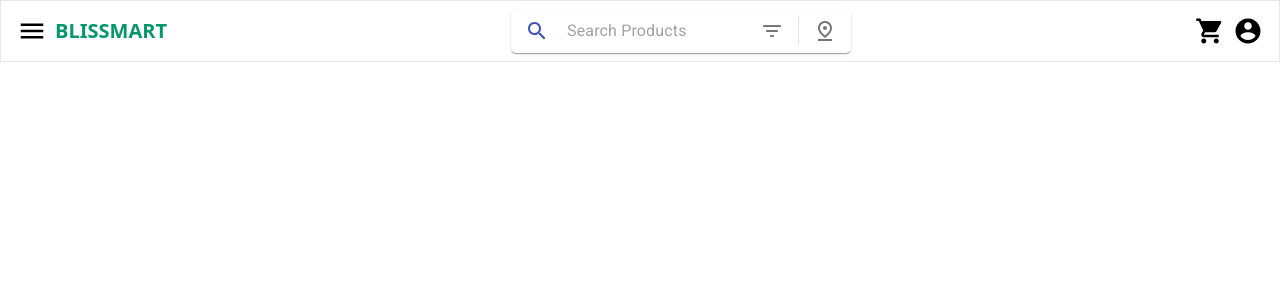
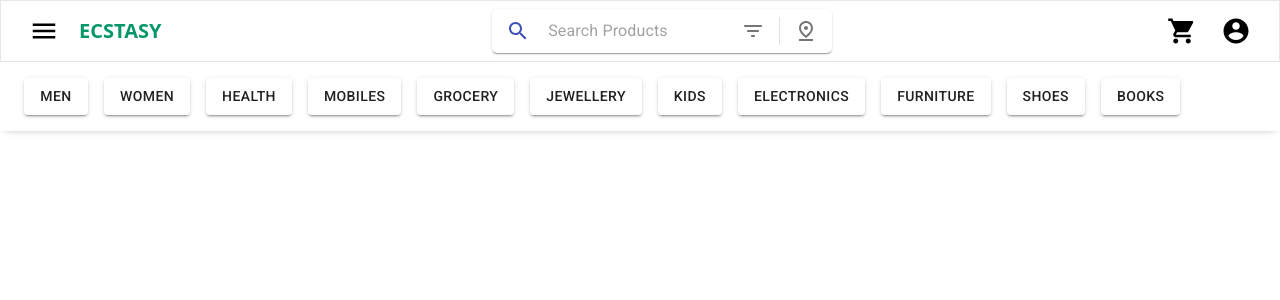
Before and after one commit to ManasAgarwal21/Ecstasy, a React (Create React App) app: page /login in a window 1280 px wide. Both pictures are taken after typing "name@example.com", "Sample123" into the empty fields and a click on the button "SIGN IN". Shown: the top 300 px of the page. Built offline with nearby package versions, Linux system fonts and the light colour scheme.

Commit message:
fixed duplicate code in home and navbar component and updated navbar component, removed extra code from categories component

```diff
--- a/src/components/Categories.js
+++ b/src/components/Categories.js
@@ -7,7 +7,7 @@ const useStyles = makeStyles(theme => ({
         padding: '8px 16px',
         display: 'block',
         overflow: 'scroll',
-        boxShadow: '0px 0px 8px -4px rgba(0,0,0,0.5)',
+        boxShadow: '0px 2px 8px -5px rgba(0,0,0,0.5)',
         '&::-webkit-scrollbar':{
             display: 'none'
         }
@@ -32,7 +32,7 @@ const useStyles = makeStyles(theme => ({
 }))
 
 const listItems = ['Men', 'Women', 'Health',
-    'Mobiles', 'Jewellery', 'Kids',
+    'Mobiles', 'Grocery', 'Jewellery', 'Kids',
     'Electronics', 'Furniture', 'Shoes', 'Books'];
 
 export default function Categories(){
@@ -41,7 +41,6 @@ export default function Categories(){
     const handleClick = event => {
         const target = (event.target.tagName === 'BUTTON') ?
             event.target : event.target.offsetParent;
-        if(target.tagName === 'BUTTON'){
         switch(target.classList.contains(classNames.button)){
             case true :
                     target.classList.add(classNames.buttonColoured);
@@ -52,7 +51,6 @@ export default function Categories(){
                     target.classList.remove(classNames.buttonColoured)
                 break;
             default: return;
-            }
         }
     }
 
--- a/src/components/Navbar.js
+++ b/src/components/Navbar.js
@@ -1,21 +1,29 @@
 import React from "react";
-import MenuIcon from "@material-ui/core/Icon";
+import { IconButton } from '@material-ui/core';
+import MenuIcon from "@material-ui/icons/Menu";
 import ShoppingCartIcon from "@material-ui/icons/ShoppingCart";
 import SearchBar from "./SearchBar";
 import AccountCircleIcon from "@material-ui/icons/AccountCircle";
 
-const Navbar = (props) => {
+const Navbar = () => {
+
   return (
     <>
-      <div className="border border-black">
-        <div>
-          <MenuIcon className="" />
-          <span>BLISSMART</span>
+      <div className="flex justify-between items-center border mx-0 my-0 px-4">
+        <div className="flex items-center">
+          <IconButton aria-label="search">
+              <MenuIcon style={{fontSize:"30", color: 'black'}}/>
+          </IconButton>
+          <span className="font-bold text-green-600 text-xl mx-2">ECSTASY</span>
         </div>
         <SearchBar />
-        <div>
-          <ShoppingCartIcon />
-          <AccountCircleIcon />
+        <div className="flex items-center">
+          <IconButton className="mx-3" aria-label="search">
+              <ShoppingCartIcon style={{fontSize:"30", color: 'black'}}/>
+          </IconButton>
+          <IconButton className="mx-3" aria-label="search">
+              <AccountCircleIcon style={{fontSize:"30", color: 'black'}}/>
+          </IconButton>
         </div>
       </div>
     </>
--- a/src/pages/Home.js
+++ b/src/pages/Home.js
@@ -1,28 +1,17 @@
 import React from "react";
 import { Redirect } from "react-router-dom";
-import MenuIcon from '@material-ui/icons/Menu';
-import ShoppingCartIcon from '@material-ui/icons/ShoppingCart';
-import AccountCircleIcon from '@material-ui/icons/AccountCircle';
-import SearchBar from '../components/SearchBar';
+import Navbar from "../components/Navbar";
+import Categories from '../components/Categories';
 
 const Home = ({ location }) => {
   if (!location.state) {
     return <Redirect to="/login" />;
   }
   return (
-    <>
-    <div className="flex justify-between items-center border mx-0 my-0 px-4">
-      <div className="flex items-center">
-        <MenuIcon style={{fontSize:"30"}}/>
-        <span className="font-bold text-green-600 text-xl mx-2">BLISSMART</span>
-      </div>
-      <SearchBar />
-      <div className="flex items-center">
-        <ShoppingCartIcon style={{fontSize:"30"}} className="mx-2"/>
-        <AccountCircleIcon style={{fontSize:"30"}}/>
-      </div>
-    </div>
-    </>
+    <React.Fragment>
+      <Navbar/>
+      <Categories/>
+    </React.Fragment>
   );
 };
 
```
Lines whose indentation alone changed are shown as unchanged.
